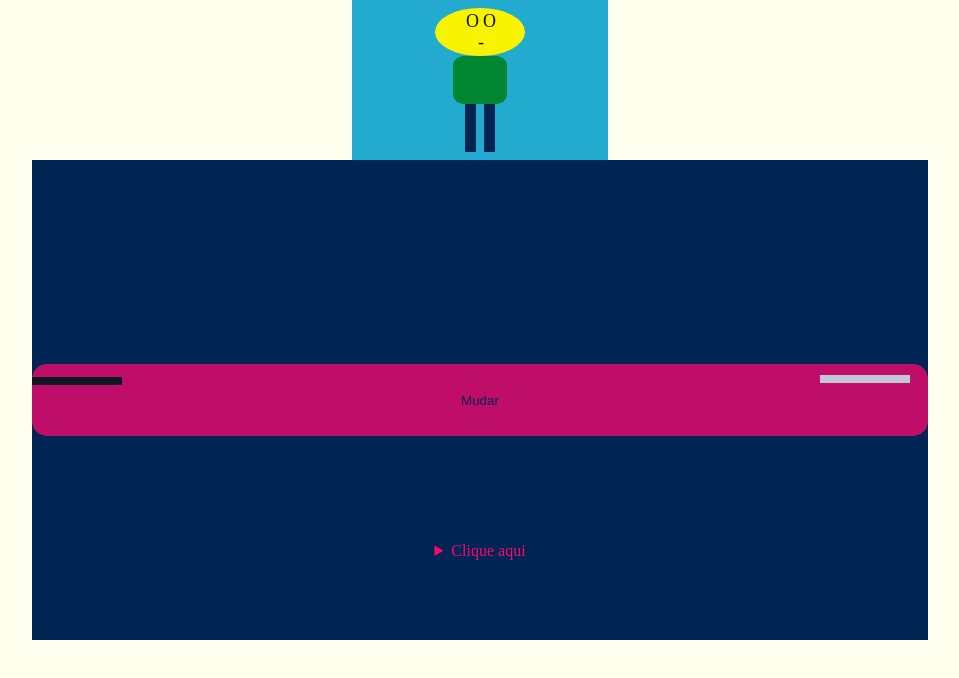
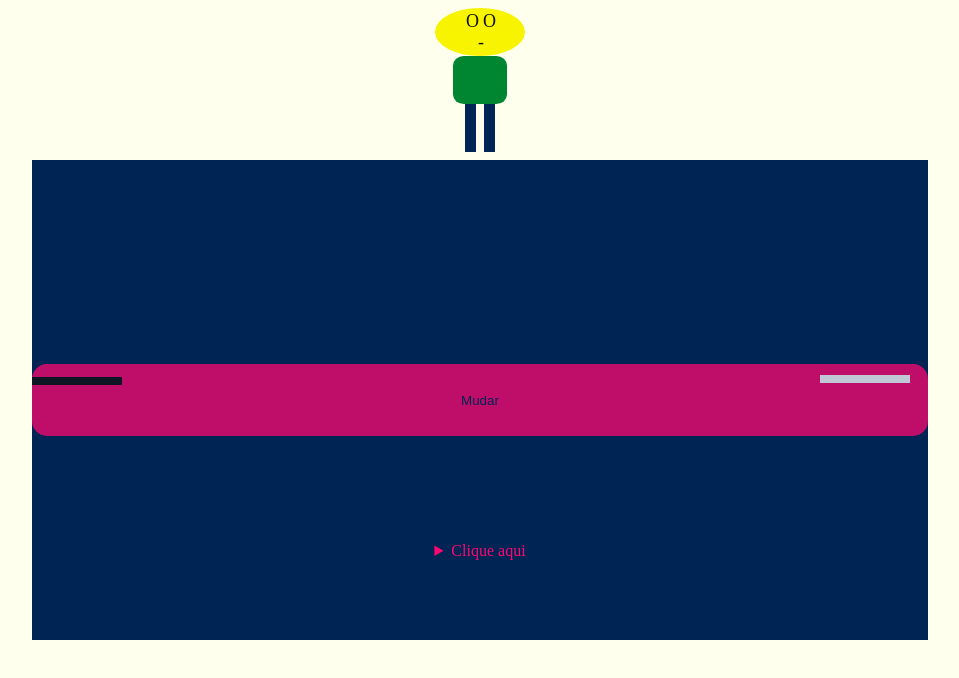
Before and after one commit to claudius281930/escode-escode-em-progresso, a plain HTML site: page index.html in a window 1280 px wide. Shown: the whole page, without its empty margins (160-1119 px from the left). Drawn offline with Linux system fonts and the light colour scheme.

Commit message:
Update styles.css

```diff
--- a/styles.css
+++ b/styles.css
@@ -19,7 +19,7 @@ body {
   width: 20%;
   height: 20%;
   display: flex;
-  background: #23abcf;
+  background: transparent;
 }
 /* Pai */
 #containerMenbrosSuperiores {
```
